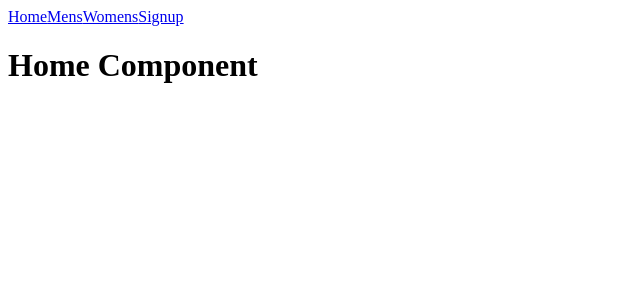
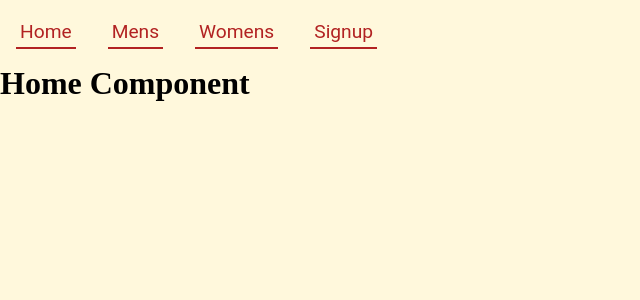
Before and after one commit to wowjimmyparrish/React-Project-2, a React (Create React App) app: page / in a window 1280 px wide. Shown: the top 300 px of the page, without its empty margins (0-640 px from the left). Built offline with nearby package versions, Linux system fonts and the light colour scheme.

Commit message:
css added

```diff
--- a/src/index.js
+++ b/src/index.js
@@ -1,5 +1,6 @@
 import React from "react";
 import ReactDOM from "react-dom/client";
+import "./style.css";
 import App from "./App";
 import { BrowserRouter as Router } from "react-router-dom";
 
--- /dev/null
+++ b/src/style.css
@@ -0,0 +1,141 @@
+* {
+  margin: 0;
+  padding: 0;
+  box-sizing: border-box;
+}
+
+body {
+  font-family: "Roboto", sans-serif;
+  font-size: 16px;
+  background-color: cornsilk;
+}
+
+h1,
+h2,
+h3,
+h4,
+h5,
+h6 {
+  font-family: "Playfair Display", serif;
+  margin-bottom: 1em;
+}
+
+p {
+  margin-bottom: 1em;
+}
+
+nav {
+  background-color: cornsilk;
+}
+
+nav a {
+  display: inline-block;
+  margin: 1rem;
+  padding: 0.25rem;
+  text-decoration: none;
+  font-size: 1.2em;
+  color: firebrick;
+  border-bottom: 2px solid firebrick;
+  transition: 0.1s;
+}
+
+nav a:hover,
+nav a:active {
+  color: tomato;
+  border-bottom: 2px solid tomato;
+}
+
+nav a.active {
+  color: white;
+  background: tomato;
+}
+
+#home {
+  height: 50vh;
+  min-height: 400px;
+  background-color: cornsilk;
+}
+
+section {
+  display: flex;
+  align-items: center;
+  justify-content: center;
+  flex-direction: column;
+  text-align: center;
+  padding: 1rem;
+}
+
+#about img {
+  max-height: 50%;
+}
+
+#about a {
+  display: block;
+}
+
+#projects {
+  background-color: cornsilk;
+  min-height: 400px;
+}
+
+#project-list {
+  display: flex;
+  justify-content: center;
+  flex-direction: column;
+  width: 100%;
+  max-width: 800px;
+}
+
+.project-item {
+  background-color: white;
+  padding: 2rem;
+  margin: 1rem;
+}
+
+.technologies span {
+  background-color: lightblue;
+  margin: 0.25rem;
+  padding: 0.5rem;
+  border-radius: 4px;
+  display: inline-block;
+}
+
+form {
+  display: flex;
+  flex-direction: column;
+  align-items: flex-start;
+}
+
+form > input,
+form > textarea,
+form > fieldset {
+  width: 100%;
+  margin-bottom: 1rem;
+}
+
+form > fieldset {
+  text-align: left;
+  padding: 0.5rem;
+}
+
+form input[type="checkbox"] {
+  margin-right: 0.25rem;
+}
+
+form button {
+  padding: 0.5rem;
+  background-color: firebrick;
+  color: white;
+  font-weight: bold;
+  border: none;
+}
+
+@media (min-width: 700px) {
+  #project-list {
+    flex-direction: row;
+  }
+
+  .project-item {
+    width: 50%;
+  }
+}
```
Also changed, not shown: style.css (deleted).
